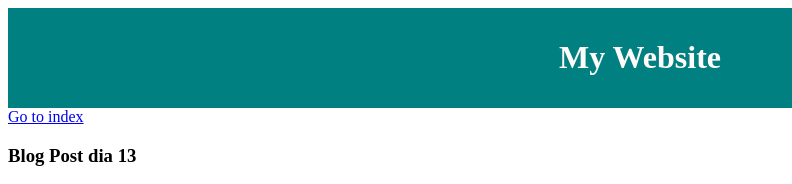
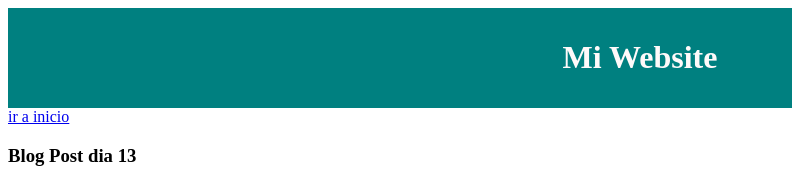
Before and after one commit to javadev16/page2, a plain HTML site: page blog.html in a window 1280 px wide. Shown: the top 184 px of the page, 0-792 px from the left. Drawn offline with Linux system fonts and the light colour scheme.

Commit message:
Update blog.html

```diff
--- a/blog.html
+++ b/blog.html
@@ -2,7 +2,7 @@
 <html>
 <head>
 	<title>My Blog</title>
-	<meta name="description" content="Increible blog by Darla">
+	<meta name="description" content="Increible blog by Cris">
 	<meta name="keywords" content="web design blog, web dev blog, traversy media">
 	<style type="text/css">
 		#main-header{
@@ -20,10 +20,10 @@
 </head>
 <body>
 	<header id="main-header">
-		<h1>My Website</h1>
+		<h1>Mi Website</h1>
 	</header>
 
-	<a href="index.html">Go to index</a>
+	<a href="index.html">ir a inicio</a>
 
 	<section>
 		<article class="post">
@@ -94,7 +94,7 @@ Estupendo western actual, lleno de audaz crítica social, donde la delgada líne
 	</aside>
 
 	<footer id="main-footer">
-		<p>Copyright &copy; 2017, My Website</p>
+		<p>Copyright &copy; 2017, Mi Website</p>
 	</footer>
 </body>
 </html>
```
